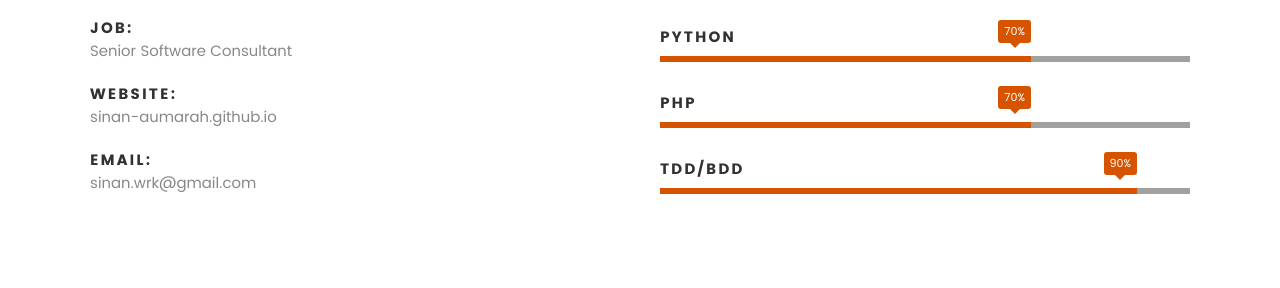
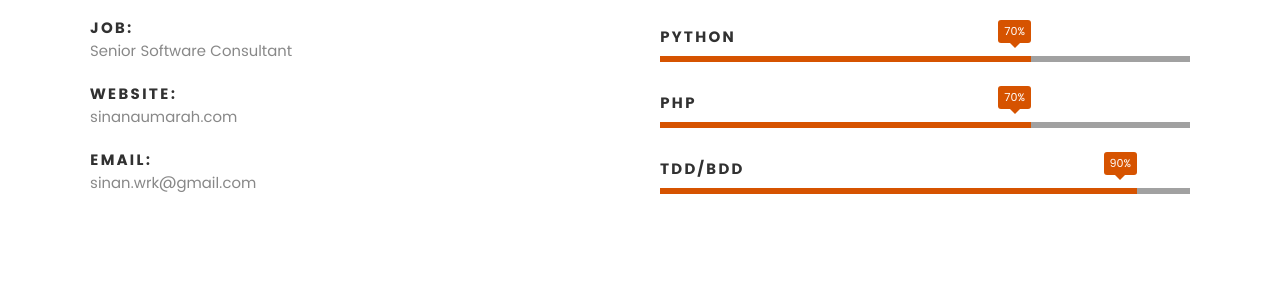
Before and after one commit to sinan-aumarah/sinan-aumarah.github.io, a Jekyll site: the page built from index.md, in a window 1280 px wide and 900 px high, scrolled down 1368 px. Shown: the part 150-438 px from the top of the window. Built offline with Jekyll 4.4.1, drawn with Linux system fonts in a browser that asks for light colours; some web fonts are replaced.

Commit message:
Update _config.yml

```diff
--- a/_config.yml
+++ b/_config.yml
@@ -1,14 +1,14 @@
 name: The site with no name!
 title: Sinan Aumarah
 description: Sinan Aumarah Portfolio
-url: https://sinan-aumarah.github.io/
+url: http://sinanaumarah.com/
 locale: en_US
 email: sinan.wrk@gmail.com
 
 about:
   job_title: Senior Software Consultant
-  website_domain: sinan-aumarah.github.io
-  website_url: https://sinan-aumarah.github.io/
+  website_domain: sinanaumarah.com
+  website_url: http://sinanaumarah.com/
 
 
 # Jekyll
```
